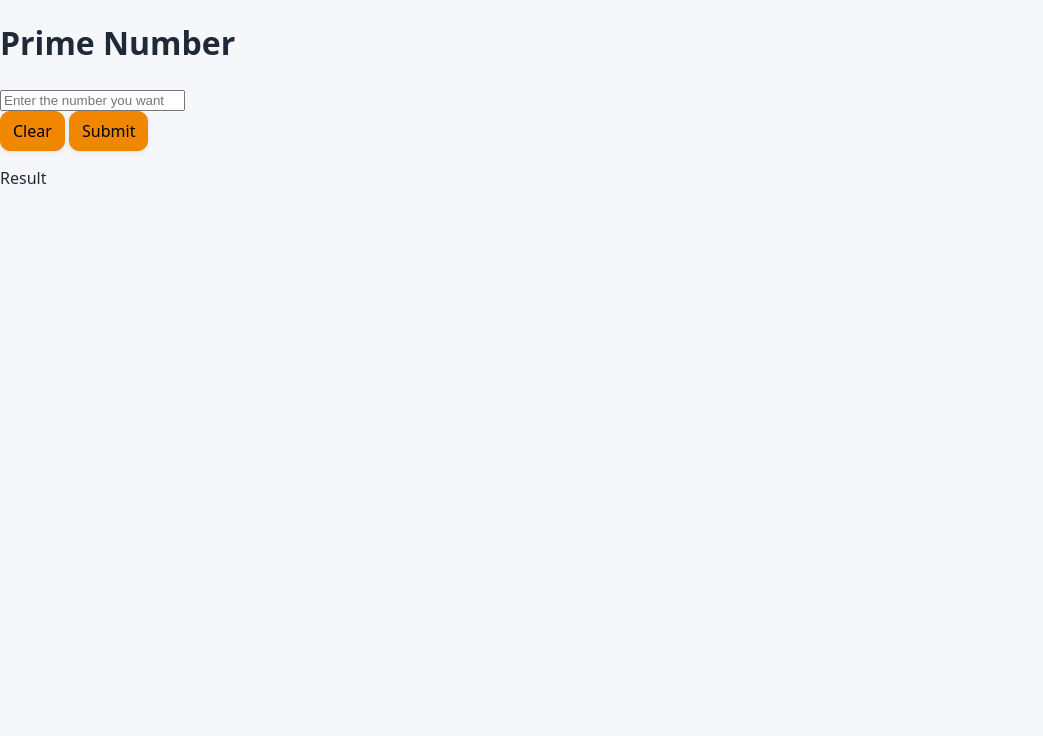
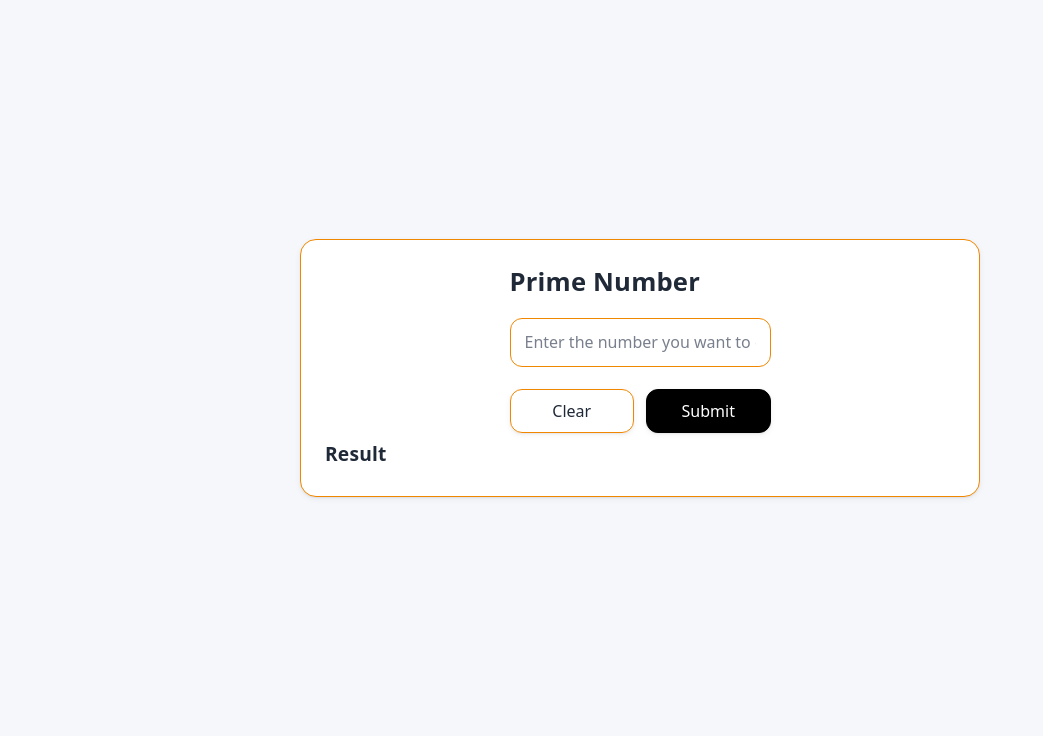
Before and after one commit to KrisHD1337/KSH-Hackathon, a Flask app: page /prime in a window 1280 px wide. Shown: the part 64-800 px from the top of the page, without its empty margins (0-1043 px from the left). Run offline with Flask 3, Linux system fonts and the light colour scheme.

Commit message:
added css for primenumber finder

```diff
--- a/static/styles.css
+++ b/static/styles.css
@@ -360,7 +360,6 @@
 }
 
 
-
 .css_body main {
     display: grid;
     place-items: center;
@@ -403,7 +402,7 @@
     border-radius: 10px;
     min-width: 180px;
     font: inherit;
-  box-shadow: 0 0 0 0 rgba(0,0,0,0);
+    box-shadow: 0 0 0 0 rgba(0, 0, 0, 0);
     transition: box-shadow .15s ease, border-color .15s ease, background .15s ease, transform .02s ease;
 }
 
@@ -451,13 +450,15 @@
 }
 
 #revert:hover {
-  background: rgba(0,0,0,.04);
+    background: rgba(0, 0, 0, .04);
 }
+
 @media (prefers-color-scheme: dark) {
     #revert:hover {
-    background: rgba(255,255,255,.05);
+        background: rgba(255, 255, 255, .05);
     }
 }
+
 #revert ion-icon {
     font-size: 20px;
 }
@@ -514,14 +515,15 @@
 
 #calculator code,
 #calculator kbd {
-  background: rgba(0,0,0,.05);
+    background: rgba(0, 0, 0, .05);
     padding: 2px 6px;
     border-radius: 6px;
 }
+
 @media (prefers-color-scheme: dark) {
     #calculator code,
     #calculator kbd {
-    background: rgba(255,255,255,.08);
+        background: rgba(255, 255, 255, .08);
     }
 }
 
@@ -539,6 +541,7 @@
     #calculator {
         grid-template-columns: 1fr;
     }
+
     #site_map {
         order: 2;
     }
@@ -556,13 +559,199 @@
 
 @media (prefers-color-scheme: dark) {
     .nav-menu {
-    background-color: rgba(17,24,39,.95);
+        background-color: rgba(17, 24, 39, .95);
     }
+
     .nav-menu a {
         color: #e5e7eb;
     }
 }
 
+
+.utility_flex {
+    display: flex;
+    align-items: center;
+    justify-content: center;
+}
+
+.outer-box {
+    min-height: calc(100vh - var(--header-h));
+    padding: 24px 16px;
+    background: transparent;
+}
+
+.box {
+    width: 100%;
+    max-width: 680px;
+    background: var(--card);
+    border: 1px solid var(--border);
+    border-radius: 16px;
+    box-shadow: var(--shadow);
+    padding: 0;
+}
+
+.inner-box {
+    width: 100%;
+    display: grid;
+    gap: 18px;
+    padding: 24px 24px 8px;
+}
+
+.gfglogo {
+    justify-content: flex-start;
+}
+
+.logo-text {
+    margin: 0;
+    font-size: 1.6rem;
+    letter-spacing: .2px;
+}
+
 .input-container {
+    width: 100%;
+}
 
+.input-feild,
+.input-field,
+#input-id {
+    width: 100%;
+    appearance: textfield;
+    border: 1px solid var(--border);
+    background: var(--input-bg);
+    color: var(--text);
+    padding: 12px 14px;
+    border-radius: 12px;
+    font: inherit;
+    transition: box-shadow .15s ease, border-color .15s ease, background .15s ease;
+    box-shadow: 0 0 0 0 rgba(0, 0, 0, 0);
 }
+
+#input-id::placeholder {
+    color: var(--muted);
+    opacity: .9;
+}
+
+#input-id::-webkit-outer-spin-button,
+#input-id::-webkit-inner-spin-button {
+    -webkit-appearance: none;
+    margin: 0;
+}
+
+#input-id[type="number"] {
+    -moz-appearance: textfield;
+}
+
+#input-id:focus-visible {
+    outline: none;
+    border-color: var(--accent);
+    box-shadow: 0 0 0 3px var(--ring);
+}
+
+/* Buttons */
+.btn-container {
+    display: flex;
+    gap: 12px;
+    width: 100%;
+    margin-top: 4px;
+}
+
+.btn-style {
+    flex: 1 1 0;
+    padding: 10px 14px;
+    border-radius: 12px;
+    font: inherit;
+    border: 1px solid var(--border);
+    box-shadow: var(--shadow);
+    transition: transform .02s ease, border-color .15s ease, background .15s ease, color .15s ease;
+}
+
+.btn-style:focus-visible {
+    outline: 2px solid var(--accent);
+    outline-offset: 2px;
+}
+
+.btn-style:active {
+    transform: translateY(.5px);
+}
+
+.btn-clear {
+    background: transparent;
+    color: var(--text);
+}
+
+.btn-clear:hover {
+    border-color: var(--accent);
+    background: rgba(0, 0, 0, .04);
+}
+
+@media (prefers-color-scheme: dark) {
+    .btn-clear:hover {
+        background: rgba(255, 255, 255, .06);
+    }
+}
+
+.btn-submit {
+    background: var(--accent);
+    color: #fff;
+    border-color: var(--accent);
+}
+
+.btn-submit:hover {
+    filter: brightness(0.95);
+}
+
+.para-text {
+    padding: 0 24px 24px;
+}
+
+.message {
+    margin: 8px 0 0;
+    min-height: 1.6em;
+    font-size: 1.05rem;
+    line-height: 1.4;
+    transition: color .2s ease, opacity .2s ease;
+    animation: fadeInPrime .18s ease;
+}
+
+.message[data-status="ok"] {
+    color: var(--success);
+}
+
+.message[data-status="err"] {
+    color: var(--danger);
+}
+
+.message[data-status="info"] {
+    color: inherit;
+}
+
+@keyframes fadeInPrime {
+    from {
+        opacity: 0;
+        transform: translateY(1px);
+    }
+    to {
+        opacity: 1;
+        transform: translateY(0);
+    }
+}
+
+#dom-msg {
+    align-self: center;
+    margin: 0;
+    font-size: 1.2rem;
+    font-weight: 600;
+    letter-spacing: .2px;
+}
+
+
+
+@media (max-width: 520px) {
+    .btn-container {
+        flex-direction: column;
+    }
+
+    .btn-style {
+        width: 100%;
+    }
+}
```
Lines whose indentation alone changed are shown as unchanged.
